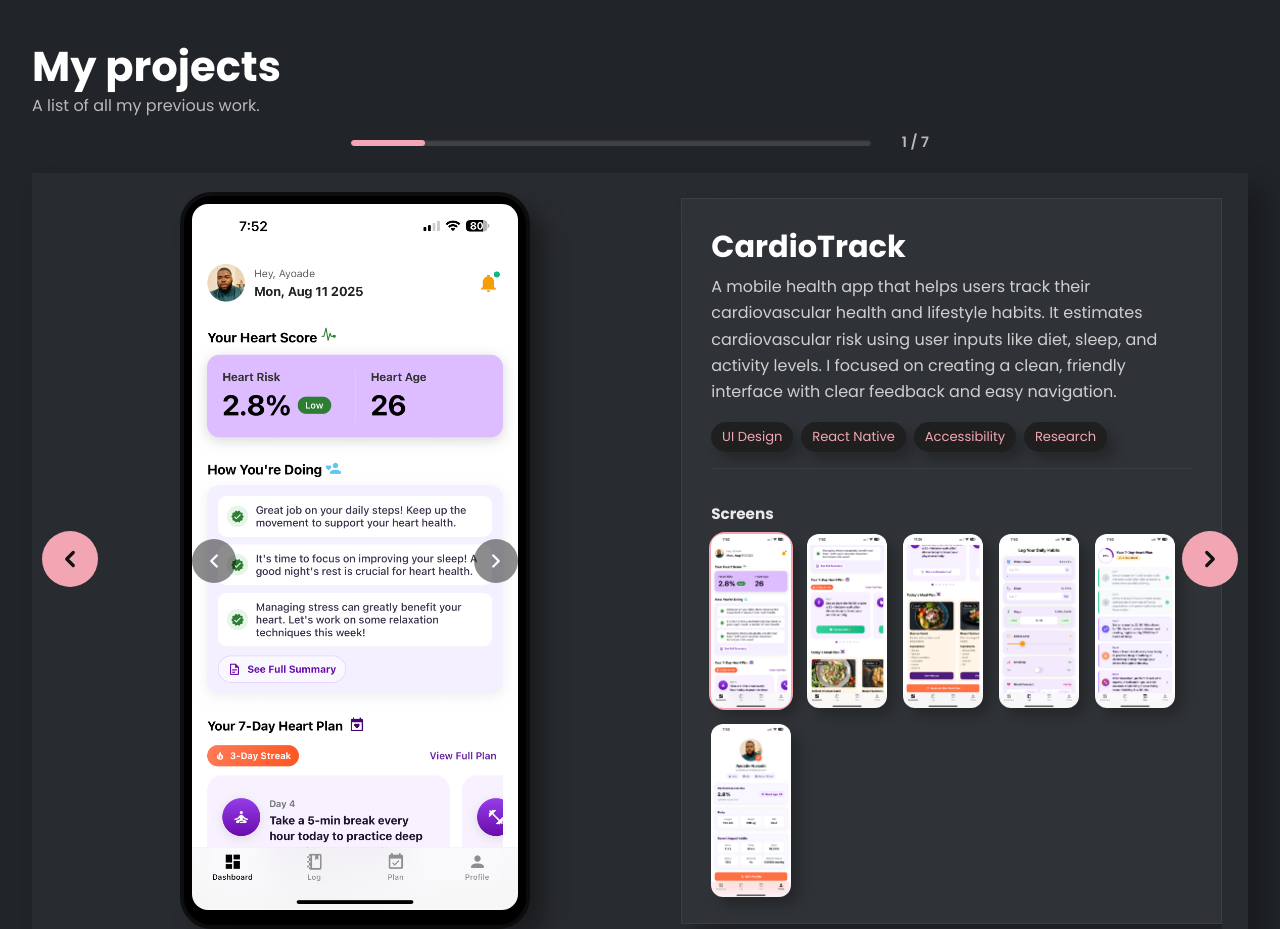
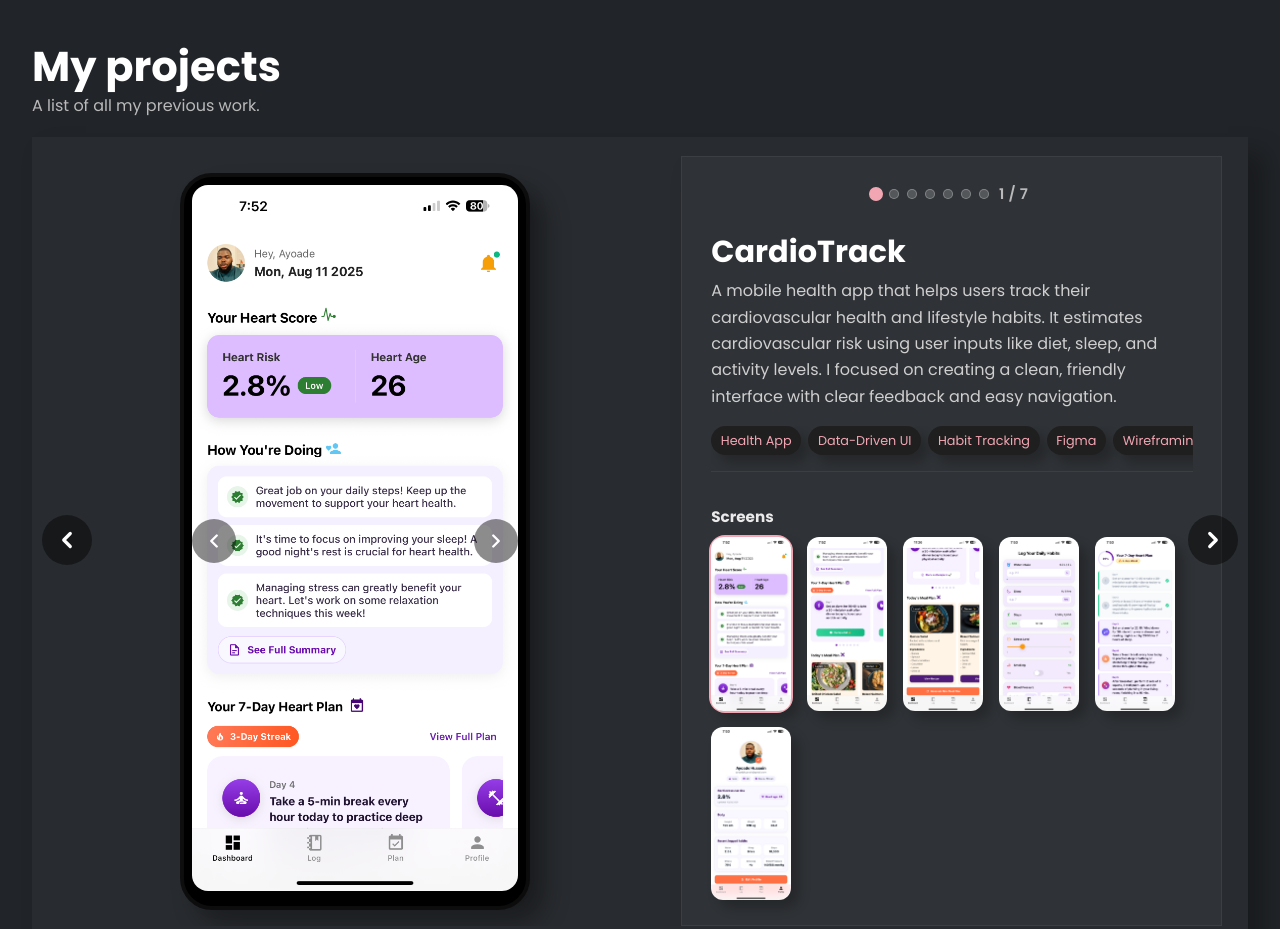
Before and after one commit to maryam-sulayman/portfolio, a React (Vite) app: page / in a window 1280 px wide. Shown: the part 940-1869 px from the top of the page. Built offline with nearby package versions, Linux system fonts and the light colour scheme.

Commit message:
removed progress bar to make project section more user friendly, replaced with dots as indicators, edited tags on projects sections, added metagtags

```diff
--- a/index.html
+++ b/index.html
@@ -9,6 +9,16 @@
   href="https://fonts.googleapis.com/css2?family=Poppins:wght@400;500;600;700&display=swap"
   rel="stylesheet"
 />
+<meta property="og:title" content="Maryam Sulayman – Portfolio" />
+<meta property="og:description" content="UI/UX designer and web developer specializing in accessible and user-focused interfaces." />
+<meta property="og:image" content="https://maryamsulayman.com/og-image.png" />
+<meta property="og:type" content="website" />
+<meta property="og:url" content="https://maryamsulayman.com" />
+
+<meta name="twitter:card" content="summary_large_image" />
+<meta name="twitter:title" content="Maryam Sulayman – Portfolio" />
+<meta name="twitter:description" content="UI/UX designer and web developer specializing in accessible and user-focused interfaces." />
+<meta name="twitter:image" content="https://maryamsulayman.com/og-image.png" />
 
   </head>
   <body>
--- a/src/components/Projects.jsx
+++ b/src/components/Projects.jsx
@@ -60,7 +60,7 @@ const PROJECTS = [
     type: "mobile",
     description:
       "A mobile health app that helps users track their cardiovascular health and lifestyle habits. It estimates cardiovascular risk using user inputs like diet, sleep, and activity levels. I focused on creating a clean, friendly interface with clear feedback and easy navigation.",
-    tags: ["UI Design", "React Native", "Accessibility", "Research",],
+    tags: ["Health App", "Data-Driven UI", "Habit Tracking", "Figma" , "Wireframing" ],
   },
   {
     title: "Hotel Hive",
@@ -68,7 +68,7 @@ const PROJECTS = [
     type: "mobile",
     description:
       "A mobile booking app designed to make finding and reserving hotel rooms fast and easy. I built a modern UI using React Native and Firebase.",
-    tags: ["UX", "Figma", "React Native", "Firebase" ],
+    tags: ["Hotel Booking", "Figma", "UI Design", "Information Architecture", "Usability Testing"],
   },
    {
     title: "BookMySpot",
@@ -76,7 +76,7 @@ const PROJECTS = [
     images: [book1, book2, book3, book5, book6, book7, book8, book9],
     description:
       "A parking app that helps users find and reserve available parking spaces nearby. I worked on simplifying the user journey through user research, ensuring that each step feels intuitive and fast. The prototype focuses on accessibility and real-world usability.",
-    tags: ["UX", "User Research", "Figma","Prototyping"],
+    tags: ["Parking App", "User Journey", "Low/Hi-Fidelity Prototypes", "Maps & Geolocation"],
   },
        {
     title: "BookMySpot - web",
@@ -84,7 +84,7 @@ const PROJECTS = [
     images: [bookdesktop1, bookdesktop2, bookdesktop3, bookdesktop4, bookdesktop5, bookdesktop6, bookdesktop7, bookdesktop8],
     description:
       "The web version of BookMySpot, built for desktop users who prefer a larger interface. It mirrors the mobile flow but adds advanced admin and analytics dashboards. I designed and developed it using React, Node.js, and MySQL for a full-stack experience.",
-    tags: ["UX", "React", "Node.js",  "MySQL", "Web"],
+    tags: ["Admin Dashboards", "Responsive Web Design", "Forms & Validation", "Role-based UI"],
   },
      {
     title: "Chowdeck",
@@ -92,7 +92,7 @@ const PROJECTS = [
     images: [chow1, chow2, chow3, chow4, chow5, chow6, chow7, chow8],
     description:
       "A concept redesign of a food delivery platform aimed at improving user flow and overall brand feel. I reworked the restaurant discovery experience, making it easier for users to browse, compare, and order their meals quickly.",
-    tags: ["UX", "Figma", "Prototyping", "Web"],
+    tags: ["Food Delivery", "Figma", "Content Strategy", "User Flow", "Web"],
   },
      {
     title: "Group5",
@@ -100,7 +100,7 @@ const PROJECTS = [
     type: "mobile",
     description:
       "A collaborative food ordering app designed for group or team meals. The goal was to make coordinating shared orders effortless while keeping the UI simple and visually consistent across screens.",
-    tags: ["UX", "Figma", "Mobile", "Accessibility"],
+    tags: ["Real-time UX", "Mobile-First", "Figma", "Accessibility", "Usability Testing"],
   },
      {
     title: "Lasgidi",
@@ -108,13 +108,14 @@ const PROJECTS = [
     images: [lagos1, lagos2, lagos3, lagos4,],
     description:
       "A tourism and events website showcasing the best of Lagos. Built with HTML and CSS, it focuses on responsive design and smooth navigation across devices, creating an engaging browsing experience for visitors.",
-    tags: ["UX", "HTML/CSS", "Responsiveness", "Web" ],
+    tags: ["Responsive Design", "Figma", "Information Architecture", "Content Design"],
   },
 ];
 export default function Projects() {
   const [projectIndex, setProjectIndex] = useState(0);
   const [imageIndices, setImageIndices] = useState([]);
   const viewportRef = useRef(null);
+const slideRefs = useRef([]);
 
   useEffect(() => {
     setImageIndices(PROJECTS.map(() => 0));
@@ -149,23 +150,29 @@ export default function Projects() {
     else if (offsetX > t) prevImg(pi);
   };
 
+
+const onThumbClick = (pi, i) => {
+  setImg(pi, i);
+  // wait for the image state to commit, then scroll
+  requestAnimationFrame(() => {
+    slideRefs.current[pi]?.scrollIntoView({
+      behavior: "smooth",
+      block: "start",
+      inline: "nearest",
+    });
+  });
+};
+
+
+
+
   return (
     <section className="projects-page" id="projects">
       <div className="projects-header">
         <h1>My projects</h1>
         <p className="muted">A list of all my previous work.</p>
       </div>
-<div className="proj-progress">
-  <div className="bar">
-    <div
-      className="fill"
-      style={{ width: `${((projectIndex + 1) / PROJECTS.length) * 100}%` }}
-    />
-  </div>
-  <div className="count">
-    {projectIndex + 1} / {PROJECTS.length}
-  </div>
-</div>
+
 
       <div className="carousel">
 <button className="nav-cta left" onClick={prevProject} disabled={projectIndex === 0}>
@@ -191,6 +198,7 @@ export default function Projects() {
                       dragConstraints={{ left: 0, right: 0 }}
                       dragElastic={0.2}
                       onDragEnd={(_, info) => onSwipe(pi, info.offset.x)}
+                      ref={(el) => (slideRefs.current[pi] = el)}
                     >
                       <div className={`device-frame ${p.type === "desktop" ? "desktop" : "mobile"}`}>
                         <img
@@ -222,11 +230,26 @@ export default function Projects() {
 
                     {/* RIGHT: text */}
                     <div className="info-card">
-                      <div>
-                      <h2>{p.title}</h2>
-                      <p className="desc">{p.description}</p>
-                      <ul className="tags">{p.tags?.map(t => <li key={t}>{t}</li>)}</ul>
-                      </div>
+                  <div>
+    {/* project dots above title */}
+<div className="proj-indicator">
+  <div className="proj-dots">
+    {PROJECTS.map((_, i) => (
+      <button
+        key={i}
+        className={`dot ${i === projectIndex ? "active" : ""}`}
+        onClick={() => goToProject(i)}
+        aria-label={`Go to project ${i + 1} of ${PROJECTS.length}`}
+      />
+    ))}
+  </div>
+  <span className="proj-count">{projectIndex + 1} / {PROJECTS.length}</span>
+</div>
+
+    <h2>{p.title}</h2>
+    <p className="desc">{p.description}</p>
+    <ul className="tags">{p.tags?.map(t => <li key={t}>{t}</li>)}</ul>
+  </div>
                                           <div className="screens">
   <h4>Screens</h4>
   <div className="thumbs-right">
@@ -234,7 +257,7 @@ export default function Projects() {
       <button
         key={i}
         className={`thumb ${i === idx ? "active" : ""}`}
-        onClick={() => setImg(pi, i)}
+        onClick={() => onThumbClick(pi, i)}
         aria-label={`Show screen ${i + 1}`}
       >
         <img src={img} alt={`${p.title} ${i + 1}`} />
--- a/src/styles/Hero.css
+++ b/src/styles/Hero.css
@@ -152,6 +152,7 @@
   .hero-text h1 { font-size: 2rem; line-height: 1.15; }
   .hero-about h2 { font-size: 2rem; }
   .hero-text p { font-size: .95rem; margin-top: 1rem; }
+  .hero-about p { font-size: .95rem; }
   .hero-img { width: 170px; height: 170px; object-position: 50% 18%; }
   .about-card, .skills-card { padding: 1.25rem; }
   .skills-card h3 { font-size: 1.25rem; }
--- a/src/styles/Projects.css
+++ b/src/styles/Projects.css
@@ -6,7 +6,6 @@
   --elev: 16px 16px 24px rgba(0, 0, 0, .28);
   --radius-lg: 18px;
 }
-
 .projects-page {
   padding: 6rem 2rem 4rem;
   max-width: 1300px;
@@ -46,6 +45,7 @@
 .slide {
   box-sizing: border-box;
   padding: 1.2rem 1.6rem 1rem;
+  scroll-margin-top: 120px;
 }
 
 .slide-inner {
@@ -172,23 +172,29 @@
   overflow-wrap: anywhere;
 }
 
-.tags {
-  display: flex;
-  flex-wrap: wrap;
-  gap: .5rem;
-  margin: .4rem 0 1.1rem;
+.tags{
+  display:flex;
+  flex-wrap:nowrap;              /* no wrapping */
+  gap:.45rem;
+  overflow-x:auto;               /* scroll if overflow */
+  -webkit-overflow-scrolling:touch;
+  scrollbar-width:none;
+    margin: .4rem 0 1.1rem;
   padding: 0 0 1rem;
   list-style: none;
-  border-bottom: 1px solid rgba(255, 255, 255, .06);
+  border-bottom: 1px solid rgba(255, 255, 255, .06);        /* Firefox */
 }
+.tags::-webkit-scrollbar{ display:none; } /* WebKit */
 
-.tags li {
-  background: #1f1f1f;
-  color: var(--accent);
-  padding: .34rem .68rem;
-  border-radius: 999px;
-  font-size: .82rem;
-  box-shadow: 8px 8px 12px rgba(0, 0, 0, .22);
+.tags li{
+  white-space:nowrap;            /* keep each chip on one line */
+  padding:.3rem .6rem;
+  font-size:.8rem;
+  background:#1f1f1f;
+  color:var(--accent);
+  border-radius:999px;
+  box-shadow:8px 8px 12px rgba(0,0,0,.22);
+
 }
 
 .screens {
@@ -337,16 +343,19 @@
 
 @media (max-width:1478px) {
   .nav-cta {
-    width: 56px;
-    height: 56px;
+    width: 50px;
+    height: 50px;
     border-radius: 50%;
     border: none;
-    background: var(--accent);
-    color: #111;
+    background: rgba(0, 0, 0, .45);;
+    color: white;
     font-size: 0;
     justify-content: center;
     padding: 0;
     gap: 0;
+  }
+  .nav-cta:hover {
+    background: rgba(0, 0, 0, .6)
   }
 
   .nav-cta svg {
@@ -392,7 +401,9 @@
   .info-card h2 {
     font-size: 1.5rem;
   }
-  .info-card .desc {
+}
+@media (max-width: 1050px) {
+    .info-card .desc {
     font-size: .95rem;
 }
 }
@@ -412,40 +423,68 @@
   .device-frame.mobile {
     max-width: 240px;
   }
-
+.proj-dots .dot{
+    width: 8px;
+  height:8px;
+}
   .device-frame.desktop {
     max-width: 400px;
   }
 }
-
-.proj-progress {
+.proj-indicator {
   display: flex;
+  gap: .5rem;
   align-items: center;
-  justify-content: center;
-  gap: .6rem;
-  margin: .9rem 0 1.2rem;
+  margin: 0 0 1rem;
+   margin:.25rem auto .5rem;
+  width:100%;
+     justify-content: flex-end;
 }
 
-.proj-progress .bar {
-  width: min(520px, 70vw);
-  height: 6px;
-  background: rgba(255, 255, 255, .14);
-  border-radius: 999px;
-  overflow: hidden;
-  box-shadow: inset 0 1px 2px rgba(0, 0, 0, .35);
+
+   .proj-dots{ display:flex; align-items:center; gap:.5rem; line-height:0; }
+
+
+.proj-dots .dot {
+  width: 10px;
+  height: 10px;
+  border-radius: 50%;
+  padding: 0;
+  border: 1px solid rgba(255,255,255,.28);
+  background: rgba(255,255,255,.18);
+  cursor: pointer;
+  transform: scale(1);
+  transition: transform .15s ease, background .15s ease, border-color .15s ease;
+  position: relative;
+  cursor: pointer;
+}
+.proj-dots .dot.active {
+  background: var(--accent);
+  border-color: var(--accent);
+ transform: scale(1.4)
+}
+.proj-dots .dot:hover { transform: scale(1.1); }
+
+@media (max-width: 980px) {
+  .proj-dots .dot{
+    width: 9px;
+  height:9px;
 }
 
-.proj-progress .fill {
-  height: 100%;
-  background: var(--accent);
-  border-radius: 999px;
-  transition: width .35s ease;
+}
+.proj-indicator{
+  display:flex;
+  align-items:center;
+  gap:.6rem;
+  margin:0 0 1.5rem;
+    justify-content: center;
 }
 
-.proj-progress .count {
-  font-size: .9rem;
-  font-weight: 600;
-  color: var(--muted);
-  width: 48px;
-  text-align: right;
+/* dots you already have; adding only count style */
+.proj-count{
+  font-weight:600;
+  font-size:.92rem;
+  color:var(--muted);
+  letter-spacing:.02em;
+  min-width:3.5ch;        /* prevents layout jump on 9/10 */
 }
--- a/src/styles/main.css
+++ b/src/styles/main.css
@@ -13,6 +13,7 @@ html, body {
   background: #212428;
   color: #f5f5f5;
   scroll-behavior: smooth;
+  scroll-padding-top: 120px;
 }
 
 section {
```
Also changed, not shown: public/og-image.png (added).
